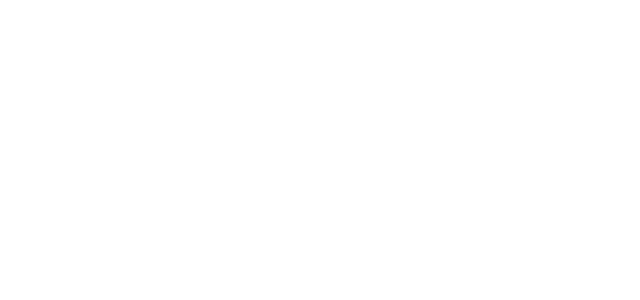
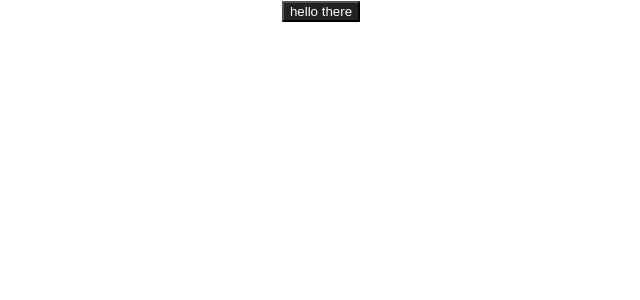
Before and after one commit to audelqua/render-huge-list, a React (Create React App) app: page / in a window 1280 px wide. Shown: the top 300 px of the page, without its empty margins (319-959 px from the left). Built offline with nearby package versions, Linux system fonts and the light colour scheme.

Commit message:
components added and a sample useContext added into

```diff
--- a/src/App.js
+++ b/src/App.js
@@ -2,13 +2,14 @@ import React, {useState, UseEffect, useEffect} from 'react'
 // import myJSONData from './constants/data.json'
 import './App.css';
 import {AutoSizer, List} from 'react-virtualized';
+import SampleOfContext from './components/contextApiSample/'
 import styled from 'styled-components'
 import 'react-virtualized/styles.css'; // only needs to be imported once
 
 function App() {
   return (
     <div className="App">
-
+      <SampleOfContext />
     </div>
   );
 }
--- /dev/null
+++ b/src/components/contextApiSample/index.js
@@ -0,0 +1,34 @@
+import React, { createContext, useContext } from 'react'
+
+const theme = {
+    light: {
+        foreground: "#000000",
+        background: "#eeeeee"
+    },
+    dark: {
+        foreground: "#ffffff",
+        background: "#222222"
+    }
+}
+
+const ThemeContext = createContext(theme.light)
+
+const SampleOfContext = props => {
+    return (
+        <ThemeContext.Provider value={theme.dark}>
+            <Tollbar />
+        </ThemeContext.Provider>
+    )
+}
+export default SampleOfContext
+
+const Tollbar = props => {
+    const theme = useContext(ThemeContext)
+    return (
+        <div>
+            <button style={{ background: theme.background, color: theme.foreground }}>
+                hello there
+            </button>
+        </div>
+    )
+}
```
